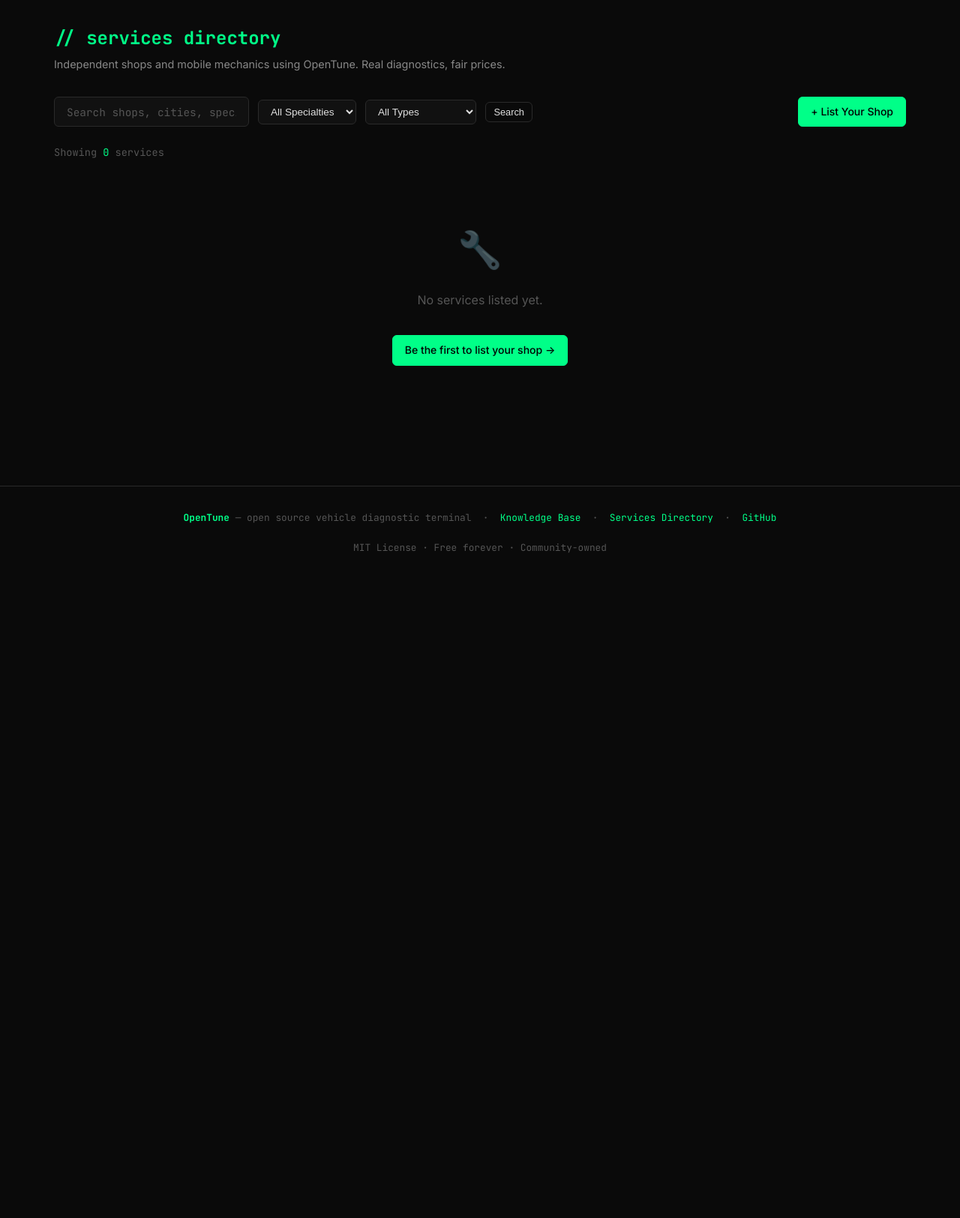
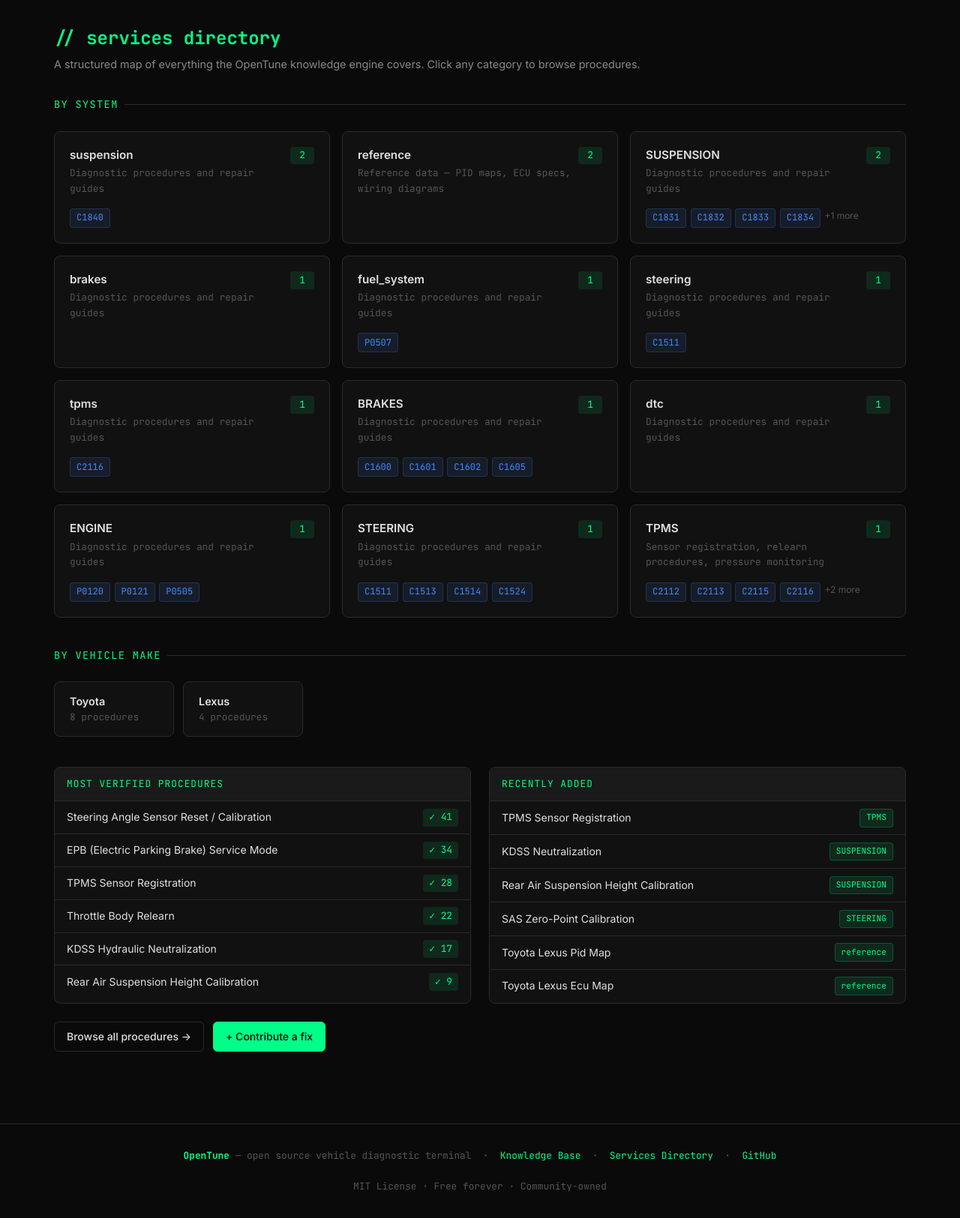
Before and after one commit to bertoncheg/OpenTune, a FastAPI app: page /services in a window 1280 px wide. Shown: the part 82-1707 px from the top of the page at 75% size. Before the commit the page ends 820 px from the top, so only its background shows below. Run offline with FastAPI, Linux system fonts and the light colour scheme; data comes from the database, SQL or seed files in the repository; data that the repository does not hold is empty; some libraries are stand-ins or nearby versions.

Commit message:
refactor: services directory = KB engine map; scrub quip brand names/prices; Ollama tier brief

```diff
--- a/api/main.py
+++ b/api/main.py
@@ -378,26 +378,74 @@
 
 # â”€â”€ Services Directory â”€â”€â”€â”€â”€â”€â”€â”€â”€â”€â”€â”€â”€â”€â”€â”€â”€â”€â”€â”€â”€â”€â”€â”€â”€â”€â”€â”€â”€â”€â”€â”€â”€â”€â”€â”€â”€â”€â”€â”€â”€â”€â”€â”€â”€â”€â”€â”€â”€â”€â”€â”€
 
+# System descriptions for the directory
+_SYSTEM_DESCRIPTIONS = {
+    "Engine": "Internal combustion, sensors, misfires, timing, fuel delivery",
+    "Transmission": "Shift behavior, solenoids, fluid codes, TCM faults",
+    "Brakes": "ABS, pad wear, caliper, master cylinder, brake fluid",
+    "Suspension": "Ride height, struts, control arms, alignment codes",
+    "Electrical": "Wiring, fuses, grounds, CAN bus, module communication",
+    "HVAC": "A/C, heater core, blend doors, refrigerant, compressor",
+    "Exhaust / Emissions": "Catalytic converter, O2 sensors, EGR, EVAP",
+    "Fuel System": "Injectors, pump, pressure, high-pressure direct injection",
+    "Steering": "Power steering, EPS, rack, angle sensor calibration",
+    "Body / Lighting": "Exterior lights, body control module, door modules",
+    "TPMS": "Sensor registration, relearn procedures, pressure monitoring",
+    "ABS / Traction": "Wheel speed sensors, ABS module, stability control",
+    "Hybrid / EV": "HV battery, inverter, regenerative braking, charging",
+    "reference": "Reference data — PID maps, ECU specs, wiring diagrams",
+}
+
 @app.get("/services", response_class=HTMLResponse)
-def web_services(request: Request, q: str = "", specialty: str = "", service_type: str = ""):
-    svcs = get_all_services(service_type=service_type or None, specialty=specialty or None)
-    if q:
-        ql = q.lower()
-        svcs = [s for s in svcs if ql in (s.get("name") or "").lower()
-                or ql in (s.get("city") or "").lower()
-                or ql in (s.get("description") or "").lower()
-                or ql in (s.get("specialties") or "").lower()]
-    all_specialties = sorted(set(
-        sp.strip()
-        for s in get_all_services()
-        for sp in (s.get("specialties") or "").split(",")
-        if sp.strip()
-    ))
+def web_services(request: Request):
+    procs = get_all_procedures()
+
+    # Build system categories
+    system_map: dict[str, list] = {}
+    for p in procs:
+        s = p.get("system") or "Other"
+        system_map.setdefault(s, []).append(p)
+
+    categories = []
+    for sys_name, sys_procs in sorted(system_map.items(), key=lambda x: -len(x[1])):
+        dtcs = []
+        for p in sys_procs:
+            import json as _json
+            codes = p.get("dtc_codes")
+            if isinstance(codes, str):
+                try: codes = _json.loads(codes)
+                except: codes = []
+            dtcs.extend(codes or [])
+        dtcs = list(dict.fromkeys(dtcs))  # dedupe, preserve order
+        categories.append({
+            "system": sys_name,
+            "count": len(sys_procs),
+            "description": _SYSTEM_DESCRIPTIONS.get(sys_name, "Diagnostic procedures and repair guides"),
+            "dtcs": dtcs,
+        })
+
+    # Makes
+    make_map: dict[str, int] = {}
+    for p in procs:
+        m = p.get("make") or ""
+        if m:
+            make_map[m] = make_map.get(m, 0) + 1
+    makes = [{"make": k, "count": v} for k, v in sorted(make_map.items(), key=lambda x: -x[1])]
+
+    # Top verified
+    top_verified = sorted(
+        [_summary(p) for p in procs if (p.get("verified_count") or 0) > 0],
+        key=lambda x: x.get("verified_count") or 0, reverse=True
+    )[:6]
+
+    # Recently added
+    recent = [_summary(p) for p in procs[-6:]][::-1]
+
     return _templates.TemplateResponse(request=request, name="services.html", context={"active": "services",
-        "services": svcs, "query": q,
-        "specialties": all_specialties,
-        "selected_specialty": specialty,
-        "selected_type": service_type,
+        "categories": categories,
+        "makes": makes,
+        "top_verified": top_verified,
+        "recent": recent,
     })
 
 
--- a/web/templates/services.html
+++ b/web/templates/services.html
@@ -1,90 +1,87 @@
 {% extends "base.html" %}
-{% block title %}Services Directory — OpenTune{% endblock %}
+{% block title %}Services Directory — OpenTune Knowledge Engine{% endblock %}
 {% block content %}
 <div class="container">
   <div class="page-header">
     <h1>// services directory</h1>
-    <p>Independent shops and mobile mechanics using OpenTune. Real diagnostics, fair prices.</p>
+    <p>A structured map of everything the OpenTune knowledge engine covers. Click any category to browse procedures.</p>
   </div>
 
-  <div style="display:flex; justify-content:space-between; align-items:center; margin-bottom:1.5rem; flex-wrap:wrap; gap:1rem;">
-    <form method="get" action="/services" style="display:flex; gap:0.75rem; flex-wrap:wrap; align-items:center;">
-      <input class="search-input" type="text" name="q" placeholder="Search shops, cities, specialties…" value="{{ query or '' }}" style="min-width:260px;">
-      <select name="specialty" class="filter-select" onchange="this.form.submit()">
-        <option value="">All Specialties</option>
-        {% for s in specialties %}
-        <option value="{{ s }}" {% if selected_specialty == s %}selected{% endif %}>{{ s }}</option>
+  <!-- System Categories -->
+  <div class="proc-section-title" style="margin-bottom:1.5rem;">By System</div>
+  <div class="cards-grid" style="margin-bottom:2.5rem;">
+    {% for cat in categories %}
+    <a href="/browse?system={{ cat.system }}" class="proc-card" style="text-decoration:none;">
+      <div style="display:flex; justify-content:space-between; align-items:flex-start;">
+        <div>
+          <div class="proc-card-title">{{ cat.system }}</div>
+          <div style="font-size:0.8rem; color:var(--text-muted); margin-top:0.25rem; font-family:var(--font);">{{ cat.description }}</div>
+        </div>
+        <span class="top-list-count" style="min-width:32px; text-align:center;">{{ cat.count }}</span>
+      </div>
+      {% if cat.dtcs %}
+      <div style="display:flex; flex-wrap:wrap; gap:0.35rem; margin-top:0.25rem;">
+        {% for dtc in cat.dtcs[:4] %}
+        <span class="tag tag-dtc">{{ dtc }}</span>
         {% endfor %}
-      </select>
-      <select name="service_type" class="filter-select" onchange="this.form.submit()">
-        <option value="">All Types</option>
-        <option value="shop" {% if selected_type == 'shop' %}selected{% endif %}>Shop</option>
-        <option value="mobile" {% if selected_type == 'mobile' %}selected{% endif %}>Mobile Mechanic</option>
-        <option value="dealership" {% if selected_type == 'dealership' %}selected{% endif %}>Dealership</option>
-        <option value="specialty" {% if selected_type == 'specialty' %}selected{% endif %}>Specialty</option>
-      </select>
-      <button type="submit" class="btn btn-outline btn-sm">Search</button>
-      {% if query or selected_specialty or selected_type %}
-      <a href="/services" class="btn btn-outline btn-sm">Clear</a>
+        {% if cat.dtcs|length > 4 %}<span style="font-size:0.75rem;color:var(--text-muted);">+{{ cat.dtcs|length - 4 }} more</span>{% endif %}
+      </div>
       {% endif %}
-    </form>
-    <a href="/services/register" class="btn btn-primary">+ List Your Shop</a>
+    </a>
+    {% else %}
+    <div class="empty-state">
+      <div class="empty-icon">📂</div>
+      <p>No procedures in the knowledge base yet.</p>
+      <br>
+      <a href="/submit" class="btn btn-primary" style="margin-top:0.5rem;">Submit the first one →</a>
+    </div>
+    {% endfor %}
   </div>
 
-  <div class="result-count">Showing <span>{{ services | length }}</span> services</div>
-
-  {% if services %}
-  <div class="cards-grid">
-    {% for svc in services %}
-    <div class="service-card">
-      <div class="service-card-header">
+  {% if makes %}
+  <!-- Makes Coverage -->
+  <div class="proc-section-title" style="margin-bottom:1.5rem;">By Vehicle Make</div>
+  <div style="display:flex; flex-wrap:wrap; gap:0.75rem; margin-bottom:2.5rem;">
+    {% for item in makes %}
+    <a href="/browse?make={{ item.make }}" class="proc-card" style="text-decoration:none; flex-direction:row; align-items:center; gap:1rem; padding:0.875rem 1.25rem; min-width:160px;">
       <div>
-          <div class="service-name">{{ svc.name }}</div>
-          <div class="service-type">{{ svc.service_type | title }}</div>
+        <div style="font-weight:600; font-size:0.9rem;">{{ item.make or "Universal" }}</div>
+        <div style="font-size:0.8rem; color:var(--text-muted); font-family:var(--font);">{{ item.count }} procedure{{ 's' if item.count != 1 else '' }}</div>
       </div>
-        {% if svc.verified %}
-        <div class="verified-shield">✓ Verified</div>
-        {% endif %}
-      </div>
-
-      <div class="service-location">📍 {{ svc.city }}{% if svc.state %}, {{ svc.state }}{% endif %}{% if svc.country and svc.country != 'US' %} · {{ svc.country }}{% endif %}</div>
-
-      {% if svc.description %}
-      <div style="font-size:0.85rem; color:var(--text-dim); line-height:1.5;">{{ svc.description }}</div>
-      {% endif %}
-
-      {% if svc.specialties %}
-      <div class="service-specialties">
-        {% for spec in svc.specialties.split(',') %}
-        <span class="tag tag-make">{{ spec.strip() }}</span>
+    </a>
     {% endfor %}
   </div>
   {% endif %}
 
-      <div class="service-footer">
-        <div style="display:flex; gap:1rem; align-items:center;">
-          {% if svc.website %}
-          <a href="{{ svc.website }}" target="_blank" class="service-contact">🌐 Website</a>
-          {% endif %}
-          {% if svc.phone %}
-          <a href="tel:{{ svc.phone }}" class="service-contact">📞 {{ svc.phone }}</a>
-          {% endif %}
-          {% if svc.email %}
-          <a href="mailto:{{ svc.email }}" class="service-contact">✉ Email</a>
-          {% endif %}
+  <!-- KB Stats row -->
+  <div class="grid-2">
+    <div class="top-list">
+      <div class="top-list-header">Most Verified Procedures</div>
+      {% for proc in top_verified %}
+      <a href="/procedure/{{ proc.id }}" class="top-list-item" style="text-decoration:none;color:inherit;">
+        <span style="flex:1;overflow:hidden;text-overflow:ellipsis;white-space:nowrap;">{{ proc.title }}</span>
+        <span class="top-list-count">✓ {{ proc.verified_count }}</span>
+      </a>
+      {% else %}
+      <div class="top-list-item" style="color:var(--text-muted)">None verified yet</div>
+      {% endfor %}
     </div>
-        <span style="font-size:0.75rem; color:var(--text-muted); font-family:var(--font);">uses OpenTune</span>
+    <div class="top-list">
+      <div class="top-list-header">Recently Added</div>
+      {% for proc in recent %}
+      <a href="/procedure/{{ proc.id }}" class="top-list-item" style="text-decoration:none;color:inherit;">
+        <span style="flex:1;overflow:hidden;text-overflow:ellipsis;white-space:nowrap;">{{ proc.title }}</span>
+        {% if proc.system %}<span class="tag tag-system" style="font-size:0.7rem;">{{ proc.system }}</span>{% endif %}
+      </a>
+      {% else %}
+      <div class="top-list-item" style="color:var(--text-muted)">No procedures yet</div>
+      {% endfor %}
     </div>
   </div>
-    {% endfor %}
+
+  <div style="margin-top:1.5rem; display:flex; gap:0.75rem;">
+    <a href="/browse" class="btn btn-outline">Browse all procedures →</a>
+    <a href="/submit" class="btn btn-primary">+ Contribute a fix</a>
   </div>
-  {% else %}
-  <div class="empty-state">
-    <div class="empty-icon">🔧</div>
-    <p>No services listed yet{% if query %} matching "{{ query }}"{% endif %}.</p>
-    <br>
-    <a href="/services/register" class="btn btn-primary" style="margin-top:0.5rem;">Be the first to list your shop →</a>
-  </div>
-  {% endif %}
 </div>
 {% endblock %}
```
Also changed, not shown: core/quips.py (+26 -26 lines), ui/welcome.py (+57 -28 lines). Lines whose indentation alone changed are shown as unchanged.
